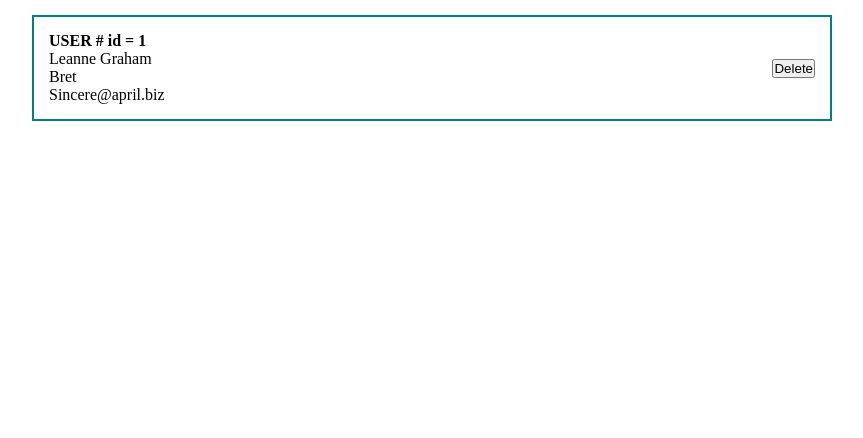
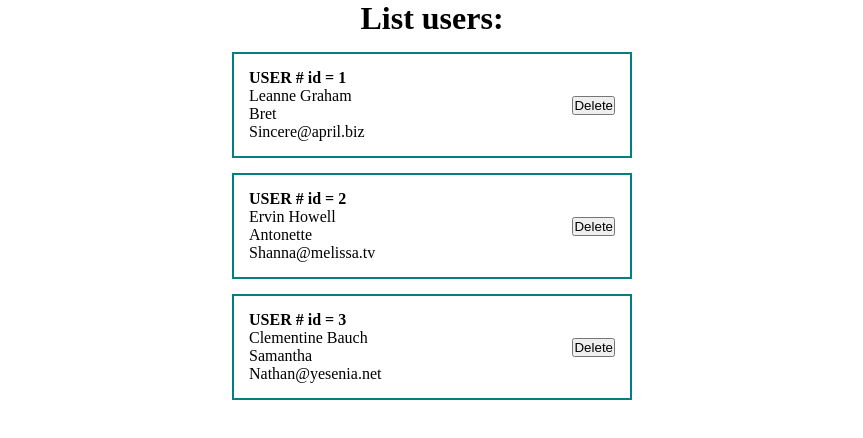
Before and after one commit to Reshetnik-Eugenius/react-users-app, a React (Create React App) app: page / in a window 1280 px wide. Shown: the top 438 px of the page, without its empty margins (208-1071 px from the left). Built offline with nearby package versions, Linux system fonts and the light colour scheme.

Commit message:
create component -UserList

```diff
--- a/src/App.tsx
+++ b/src/App.tsx
@@ -1,18 +1,24 @@
-import React from "react";
-import UserItem from "./components/UserItem";
+import React, { useState } from "react";
+import UserList from "./components/UserList";
 import './styles/App.css'
 
+export interface IVal {
+    id: number;
+    name: string;
+    username: string;
+    email: string;
+}
+
 function App() {
+    const [users, setUsers] = useState<IVal[]>([
+        { id: 1, name: 'Leanne Graham', username: 'Bret', email: 'Sincere@april.biz' },
+        { id: 2, name: 'Ervin Howell', username: 'Antonette', email: 'Shanna@melissa.tv' },
+        { id: 3, name: 'Clementine Bauch', username: 'Samantha', email: 'Nathan@yesenia.net' }
+    ]);
+
     return (
         <div className="App">
-            <UserItem
-                user={{
-                    id:1,
-                    name: 'Leanne Graham',
-                    username: 'Bret',
-                    email: 'Sincere@april.biz'
-                }}
-            />
+            <UserList users={users} />
         </div>
     );
 }
--- /dev/null
+++ b/src/components/UserList.tsx
@@ -0,0 +1,16 @@
+import React from 'react'
+import { IVal } from '../App';
+import UserItem from './UserItem';
+
+const UserList = ({users}: {users: IVal[]}) => {
+  return (
+    <div>
+        <h1 style={{textAlign: "center"}}>List users:</h1>
+            { users.map((user: any) =>
+                <UserItem user={user} key={user.id} />
+            )}
+    </div>
+  )
+}
+
+export default UserList;
--- a/src/styles/App.css
+++ b/src/styles/App.css
@@ -10,7 +10,7 @@
 }
 
 .App {
-    width: 800px;
+    width: 400px;
 }
 
 .user {
```
Also changed, not shown: src/model/users.model.ts (+4 -4 lines).
